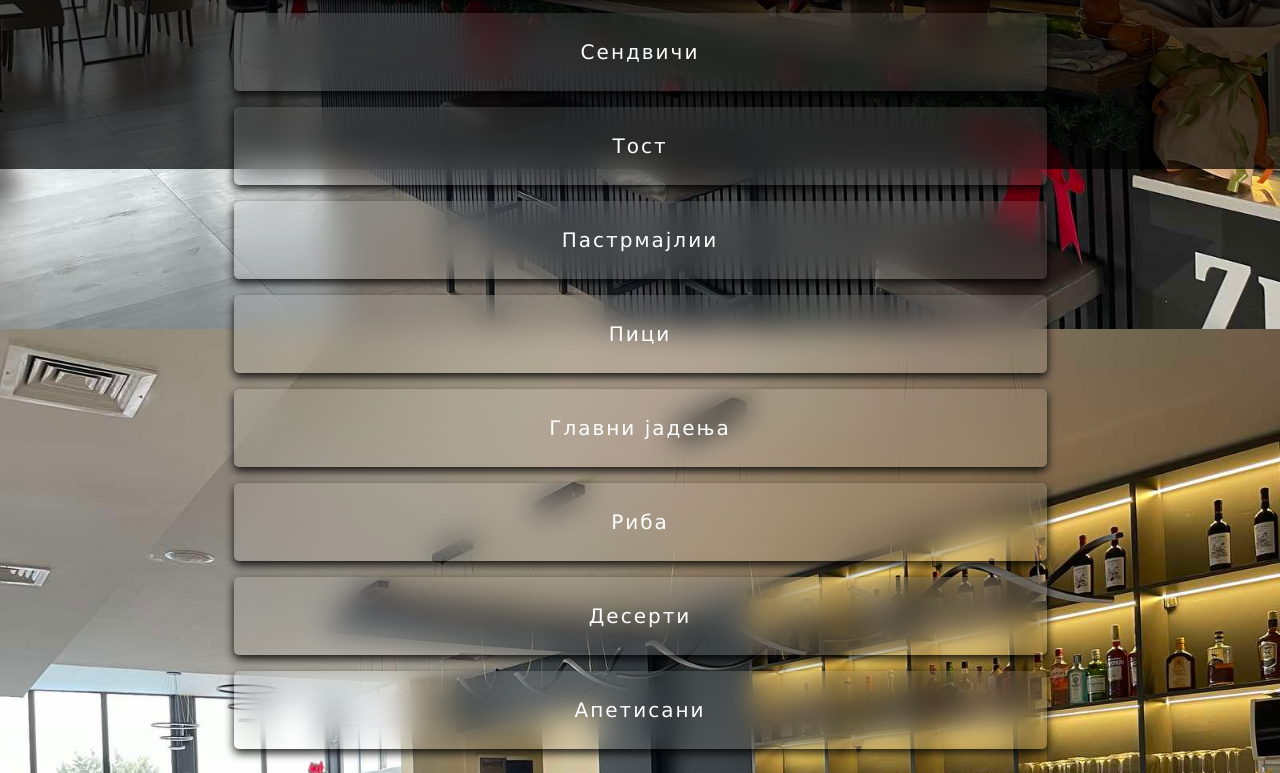
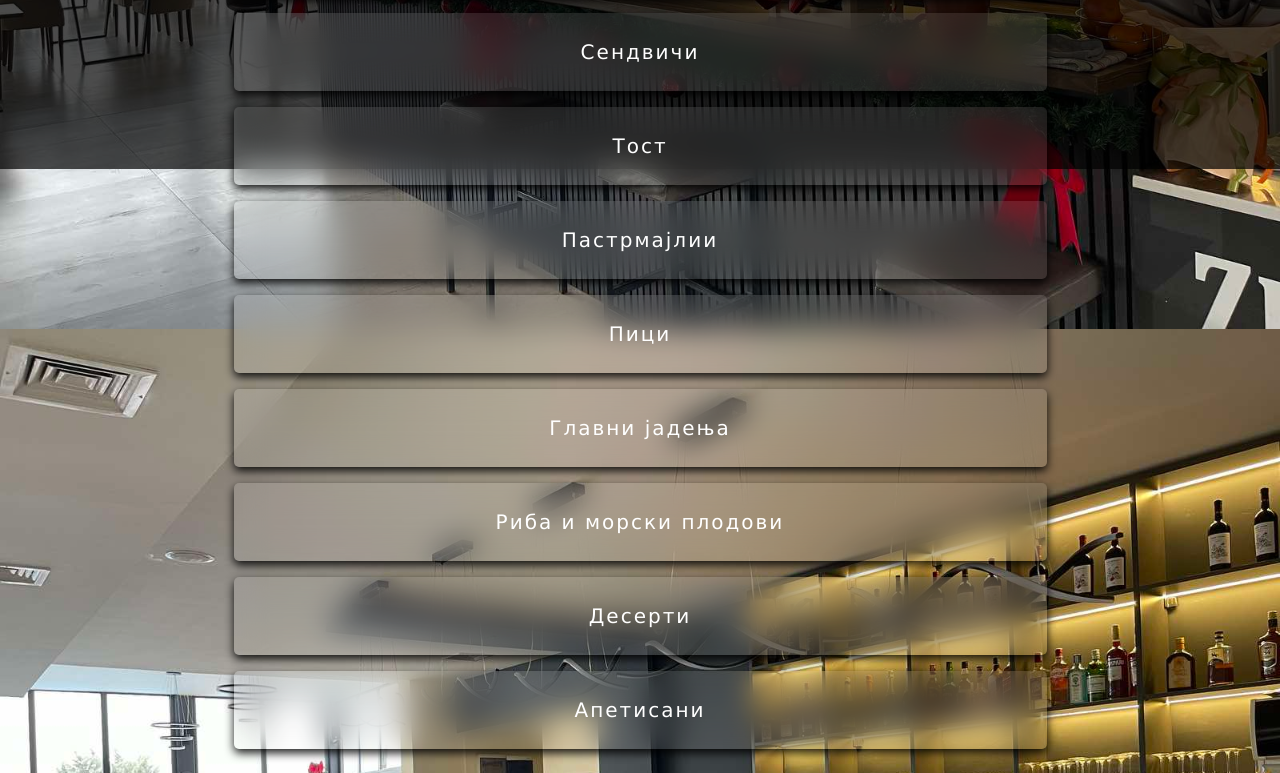
Before and after one commit to stankovic99/SkyVibe, a plain HTML site: page hrana.html in a window 1280 px wide. Shown: the part 631-1404 px from the top of the page. Drawn offline with Linux system fonts and the light colour scheme.

Commit message:
Fish name fix

```diff
--- a/hrana.html
+++ b/hrana.html
@@ -71,7 +71,7 @@
                     <div class="p-4 text-white fs-5">Главни јадења</div>
                 </a>
                 <a href="hrana/riba.html" class="content-link">
-                    <div class="p-4 text-white fs-5">Риба</div>
+                    <div class="p-4 text-white fs-5">Риба и морски плодови</div>
                 </a>
                 <a href="hrana/desert.html" class="content-link">
                     <div class="p-4 text-white fs-5">Десерти</div>
```
Also changed, not shown: hrana/ribaimorskiplodovi.html (renamed from hrana/riba.html, +1 -1 lines), index.html (+1 -1 lines), pictures/DarkLogo.svg (added).
